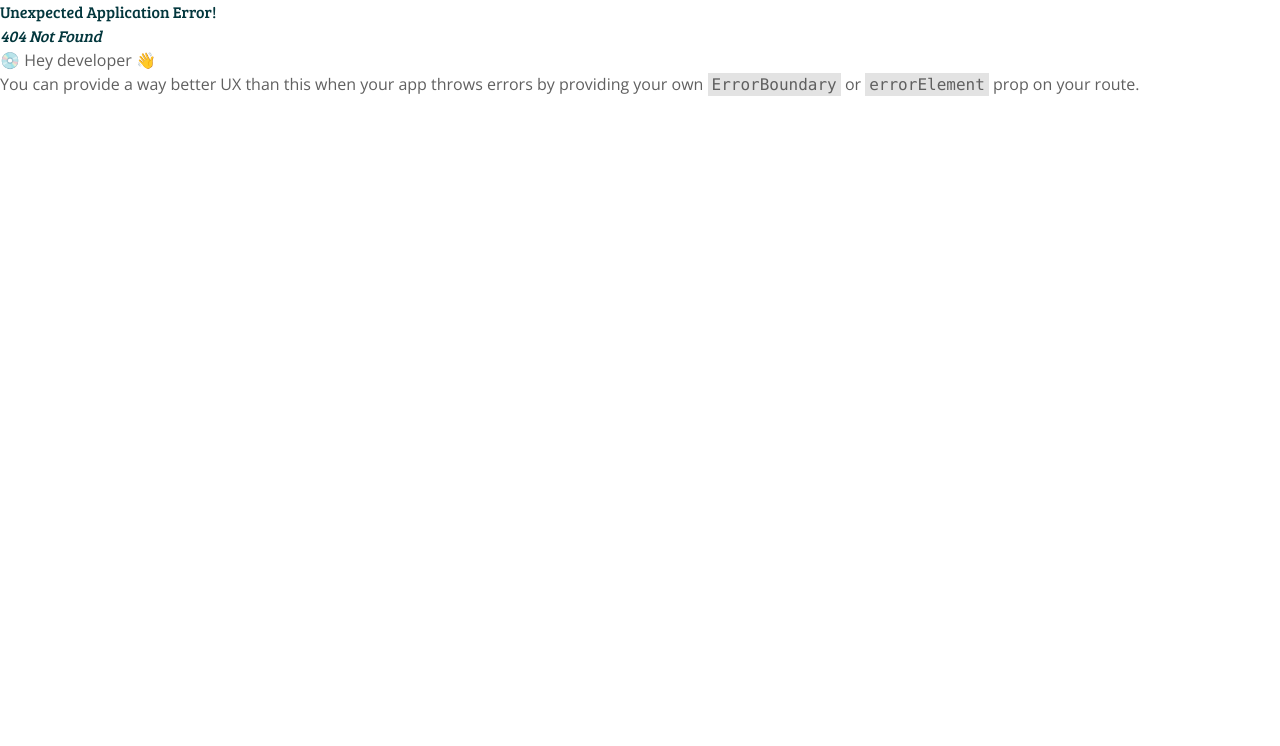
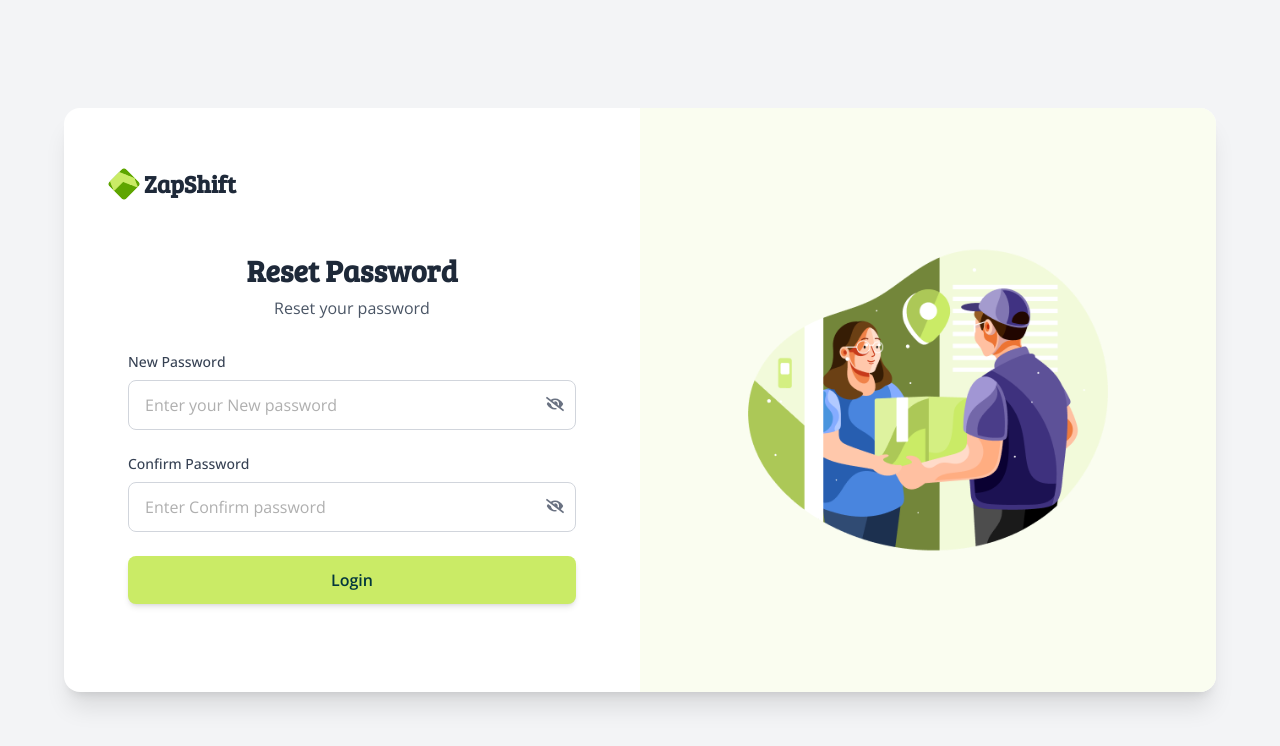
Before and after one commit to ziaul-hoque4820/zap-shift-client, a React (Vite) app: page /resetPassword in a window 1280 px wide. Before the commit this address had no page. Shown: the top 746 px of the page. Built offline with nearby package versions, Linux system fonts and the light colour scheme.

Commit message:
VerifyPassword and ResetPassword design and form validation done

```diff
--- /dev/null
+++ b/src/pages/authentications/ResetPassword.jsx
@@ -0,0 +1,131 @@
+import React, { useState } from 'react'
+import { useForm } from 'react-hook-form';
+import { FaEye, FaEyeSlash } from 'react-icons/fa';
+import { Link } from 'react-router-dom';
+import { FcGoogle } from 'react-icons/fc';
+
+function ResetPassword() {
+    const [error, setError] = useState("");
+    const [showNewPassword, setShowNewPassword] = useState(false);
+    const [showConfirmPassword, setShowConfirmPassword] = useState(false);
+
+
+    const { register, handleSubmit, formState: { errors } } = useForm();
+
+    const onSubmit = (data) => {
+        if (data.confirm_password !== data.new_password) {
+            setError("Passwords do not match!");
+            return;
+        }
+        setError("")
+        console.log(data);
+
+    }
+
+    const toggleNewPasswordVisibility = () => {
+        setShowNewPassword(!showNewPassword);
+    }
+    const toggleConfirmPasswordVisibility = () => {
+        setShowConfirmPassword(!showConfirmPassword);
+    }
+
+
+    return (
+        <div className="w-full max-w-md mx-auto py-10">
+            <h2 className="text-3xl font-bold text-center text-gray-800 mb-2">
+                Reset Password
+            </h2>
+            <p className="text-center text-gray-600 mb-8">Reset your password</p>
+
+            {/* Form */}
+            <form onSubmit={handleSubmit(onSubmit)} className="space-y-6">
+                {/* New Password */}
+                <div className="relative">
+                    <label className="block mb-2 text-sm font-medium text-gray-700">
+                        New Password
+                    </label>
+                    <input
+                        {...register("new_password", {
+                            required: "New Password is required",
+                            minLength: {
+                                value: 6,
+                                message: "Password must be at least 6 characters",
+                            },
+                        })}
+                        type={showNewPassword ? "text" : "password"}
+                        className={`w-full px-4 py-3 border rounded-lg focus:outline-none focus:ring-2 focus:ring-blue-500 transition-all ${errors.new_password ? "border-red-500" : "border-gray-300"
+                            }`}
+                        placeholder="Enter your New password"
+                    />
+
+                    {/* Eye icon fixed alignment */}
+                    <button
+                        type="button"
+                        onClick={toggleNewPasswordVisibility}
+                        className="absolute right-3 top-13 -translate-y-1/2 text-gray-500 hover:text-gray-700"
+                    >
+                        {showNewPassword ? <FaEye size={18} /> : <FaEyeSlash size={18} />}
+                    </button>
+
+                    {errors.new_password && (
+                        <p className="text-sm italic mt-1 text-red-500">
+                            {errors.new_password.message}
+                        </p>
+                    )}
+                </div>
+
+                {/* Confirm Password */}
+                <div className="relative">
+                    <label className="block mb-2 text-sm font-medium text-gray-700">
+                        Confirm Password
+                    </label>
+                    <input
+                        {...register("confirm_password", {
+                            required: "Confirm Password is required",
+                            minLength: {
+                                value: 6,
+                                message: "Confirm Password must be match with New Password",
+                            },
+                        })}
+                        type={showConfirmPassword ? "text" : "password"}
+                        className={`w-full px-4 py-3 border rounded-lg focus:outline-none focus:ring-2 focus:ring-blue-500 transition-all ${errors.confirm_password ? "border-red-500" : "border-gray-300"
+                            }`}
+                        placeholder="Enter Confirm password"
+                    />
+
+                    {/* Eye icon fixed alignment */}
+                    <button
+                        type="button"
+                        onClick={toggleConfirmPasswordVisibility}
+                        className="absolute right-3 top-13 -translate-y-1/2 text-gray-500 hover:text-gray-700"
+                    >
+                        {showConfirmPassword ? <FaEye size={18} /> : <FaEyeSlash size={18} />}
+                    </button>
+
+                    {errors.confirm_password && (
+                        <p className="text-sm italic mt-1 text-red-500">
+                            {errors.confirm_password.message}
+                        </p>
+                    )}
+                </div>
+
+                {/* Global form error */}
+                {error && (
+                    <div className="p-3 bg-red-50 border border-red-200 rounded-lg">
+                        <p className="text-sm text-red-600 text-center">{error}</p>
+                    </div>
+                )}
+
+                {/* Submit */}
+                <button
+                    type="submit"
+                    className="w-full py-3 bg-[#CAEB66] hover:bg-[#b0cf52] text-heading font-semibold rounded-lg shadow-md transition-all transform hover:scale-105 focus:outline-none focus:ring-2 focus:ring-blue-500"
+                >
+                    Login
+                </button>
+            </form>
+        </div>
+    )
+}
+
+export default ResetPassword
--- /dev/null
+++ b/src/pages/authentications/VerifyPassword.jsx
@@ -0,0 +1,61 @@
+import React, { useState } from "react";
+
+function VerifyPassword() {
+    const [otp, setOtp] = useState(new Array(6).fill(""));
+
+    const handleChange = (value, index) => {
+        if (isNaN(value)) return;
+
+        const newOtp = [...otp];
+        newOtp[index] = value.substring(value.length - 1);
+        setOtp(newOtp);
+
+        // Auto move to next box
+        if (value && index < 5) {
+            document.getElementById(`otp-${index + 1}`).focus();
+        }
+    };
+
+    return (
+        <div className="w-full max-w-md mx-auto py-8 mt-10">
+            {/* Heading */}
+            <h2 className="text-2xl font-bold text-center mb-2">Enter Code</h2>
+
+            {/* Short paragraph */}
+            <p className="text-gray-600 text-center mb-6">
+                Enter 6 digit code that we sent in your email address
+            </p>
+
+            {/* OTP Boxes */}
+            <div className="flex justify-center gap-2 sm:gap-3 mb-6">
+                {otp.map((digit, index) => (
+                    <input
+                        key={index}
+                        id={`otp-${index}`}
+                        value={digit}
+                        onChange={(e) => handleChange(e.target.value, index)}
+                        maxLength={1}
+                        className="flex-shrink-0 text-center font-semibold border border-gray-300 rounded-lg outline-none transition-all focus:ring-2 focus:ring-blue-500 focus:border-blue-500 w-9 h-12 text-base sm:w-9 sm:h-12 sm:text-lg md:w-9 md:h-12 md:text-lg lg:w-12 lg:h-14 lg:text-xl"
+                    />
+                ))}
+            </div>
+
+            {/* Submit button */}
+            <button
+                className="w-full py-3 bg-[#CAEB66] hover:bg-[#b0cf52] text-heading font-semibold rounded-lg shadow-md transition-all transform hover:scale-105 focus:outline-none focus:ring-2 focus:ring-blue-500 cursor-pointer"
+            >
+                Verify
+            </button>
+
+            {/* helper row: resend + small note */}
+            <div className="mt-4 text-center text-sm text-gray-500">
+                Didn't receive code?{" "}
+                <button className="text-[#b0cf52] hover:text-[#86a039] font-medium">
+                    Resend
+                </button>
+            </div>
+        </div>
+    );
+}
+
+export default VerifyPassword;
--- a/src/router/router.jsx
+++ b/src/router/router.jsx
@@ -5,6 +5,8 @@ import AuthLayout from "../layout/AuthLayout";
 import Login from "../pages/authentications/Login";
 import Register from "../pages/authentications/Register";
 import ForgotPassword from "../pages/authentications/ForgotPassword";
+import VerifyPassword from "../pages/authentications/VerifyPassword";
+import ResetPassword from "../pages/authentications/ResetPassword";
 
 const router = createBrowserRouter([
     {
@@ -33,6 +35,18 @@ const router = createBrowserRouter([
                 path: 'forgot-password',
                 Component: ForgotPassword
             },
+            {
+                path: 'forgot-password',
+                Component: ForgotPassword
+            },
+            {
+                path: 'verifyPassword',
+                Component: VerifyPassword
+            },
+            {
+                path: 'resetPassword',
+                Component: ResetPassword
+            },
         ]
     }
 ]);
```
